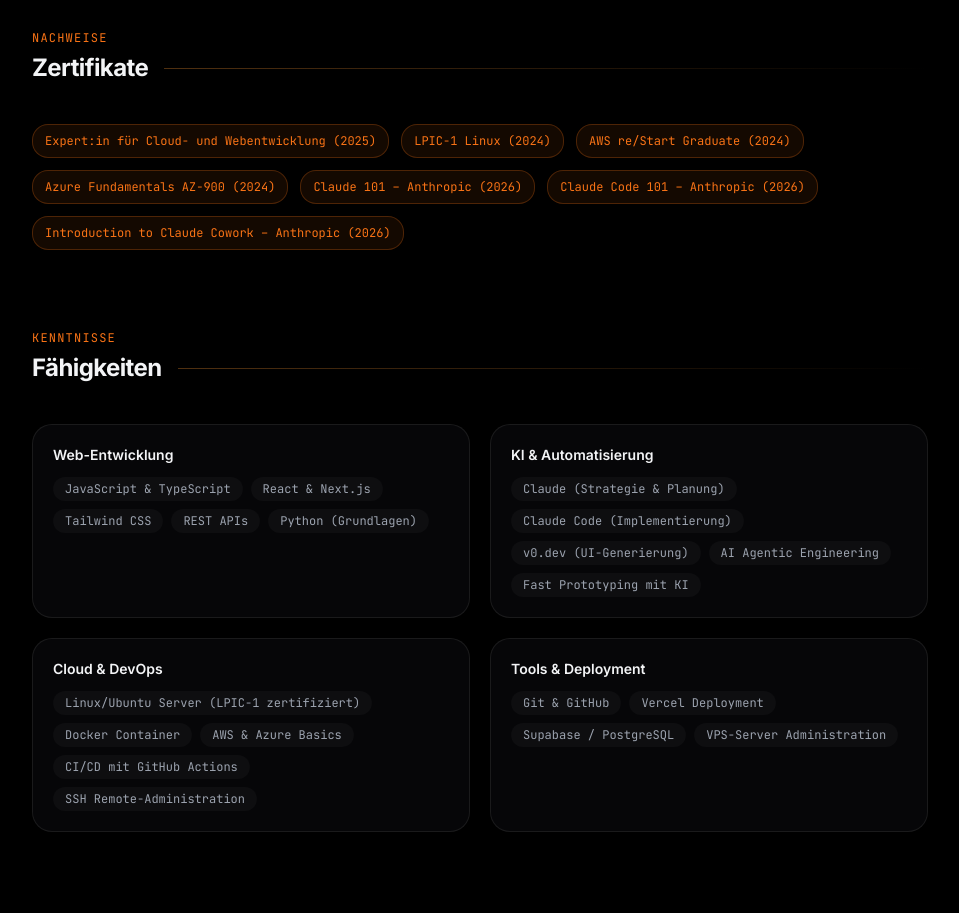
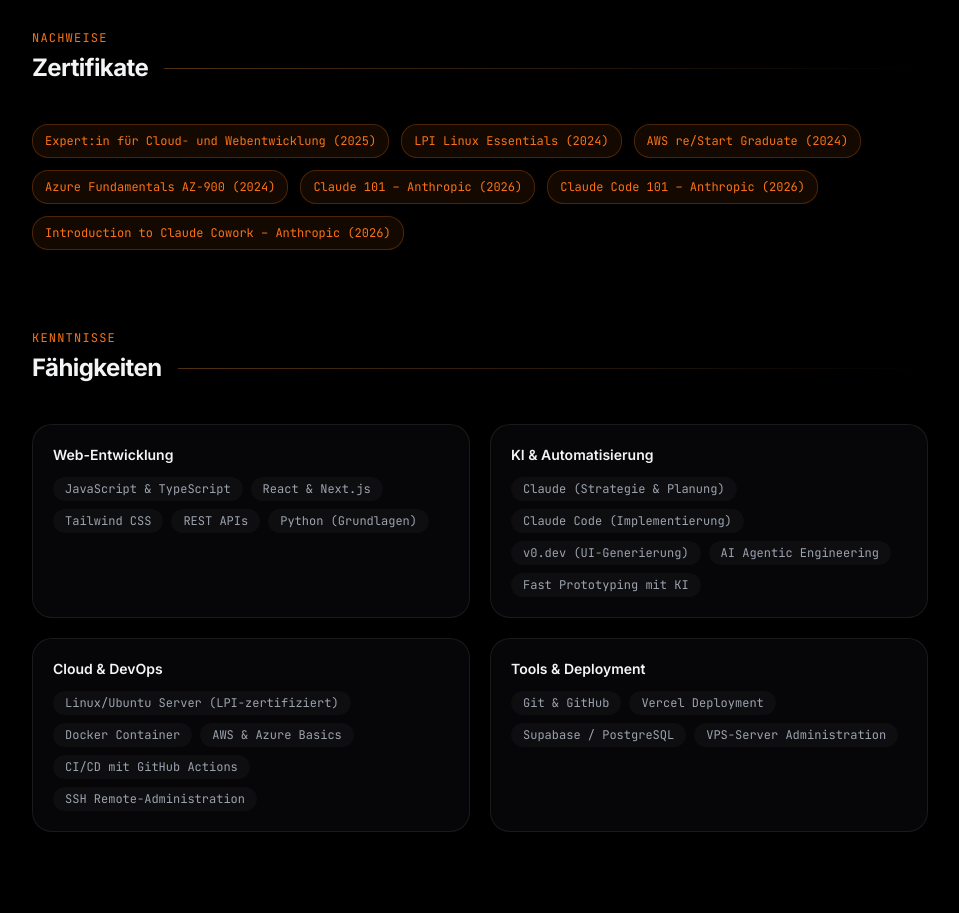
Before and after one commit to celtechstarter/portfolio, a Next.js app: page /lebenslauf in a window 1280 px wide. Shown: the part 2580-3493 px from the top of the page, without its empty margins (160-1119 px from the left). Built offline with nearby package versions, Linux system fonts and the light colour scheme.

Commit message:
fix: Zertifikat korrigiert – LPI Linux Essentials statt LPIC-1
Co-Authored-By: Claude Opus 4.6 <noreply@anthropic.com>

```diff
--- a/app/lebenslauf/page.tsx
+++ b/app/lebenslauf/page.tsx
@@ -455,7 +455,7 @@ export default function LebenslaufPage() {
             <div className="flex flex-wrap gap-3">
               {[
                 "Expert:in für Cloud- und Webentwicklung (2025)",
-                "LPIC-1 Linux (2024)",
+                "LPI Linux Essentials (2024)",
                 "AWS re/Start Graduate (2024)",
                 "Azure Fundamentals AZ-900 (2024)",
                 "Claude 101 – Anthropic (2026)",
@@ -482,7 +482,7 @@ export default function LebenslaufPage() {
                 },
                 {
                   title: "Cloud & DevOps",
-                  skills: ["Linux/Ubuntu Server (LPIC-1 zertifiziert)", "Docker Container", "AWS & Azure Basics", "CI/CD mit GitHub Actions", "SSH Remote-Administration"],
+                  skills: ["Linux/Ubuntu Server (LPI-zertifiziert)", "Docker Container", "AWS & Azure Basics", "CI/CD mit GitHub Actions", "SSH Remote-Administration"],
                 },
                 {
                   title: "Tools & Deployment",
--- a/components/skills.tsx
+++ b/components/skills.tsx
@@ -77,7 +77,7 @@ const skillCategories: SkillCategory[] = [
 
 const certificates: Certificate[] = [
   { title: "Cloud & Web Expert", issuer: "Techstarter" },
-  { title: "LPIC-1", issuer: "Linux", url: "https://cs.lpi.org/caf/Xamman/certification/verify/LPI000601206/68tg2avpp5" },
+  { title: "Linux Essentials", issuer: "Linux Professional Institute", url: "https://cs.lpi.org/caf/Xamman/certification/verify/LPI000601206/68tg2avpp5" },
   { title: "AWS re/Start", issuer: "Amazon Web Services", url: "https://www.credly.com/badges/4ede2f7b-4d7f-4be0-983a-848926348c38/linked_in_profile" },
   { title: "Azure Fundamentals", issuer: "Microsoft", url: "https://learn.microsoft.com/de-de/users/marcelwelk-5271/credentials/9641b0c7905438cd" },
   { title: "Claude 101", issuer: "Anthropic", url: "https://verify.skilljar.com/c/wax4356idoe9" },
```
